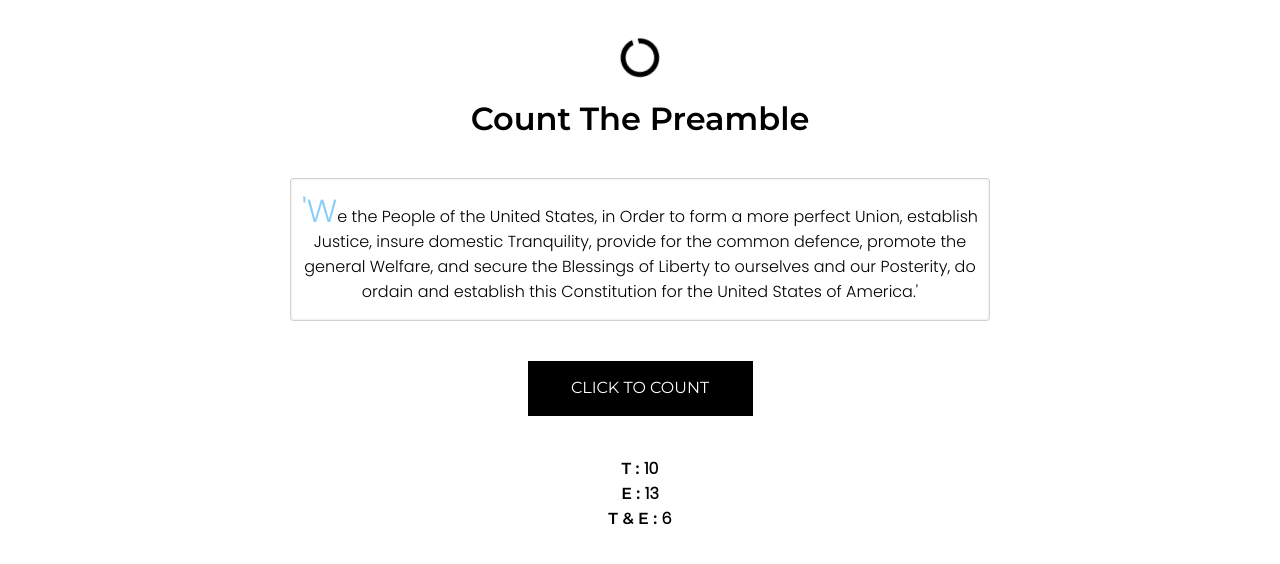
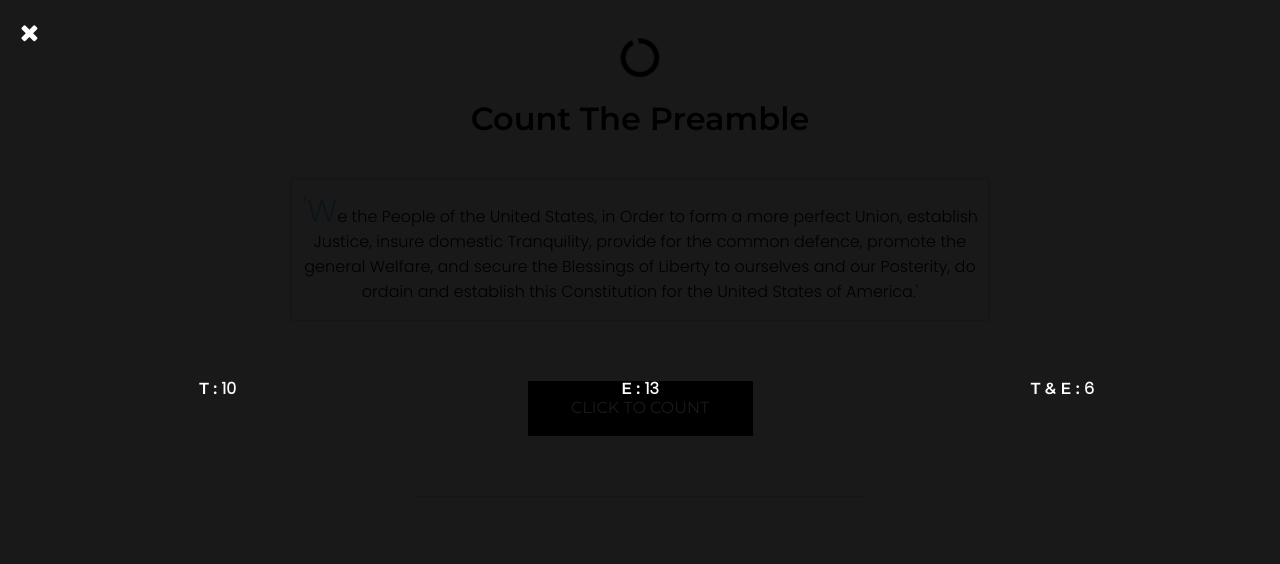
Before and after one commit to ear78/preamble, a plain HTML site: page index.html in a window 1280 px wide. Both pictures are taken after a click on the element "CLICK TO COUNT". Drawn offline with Linux system fonts and the light colour scheme.

Commit message:
finalized functionality and created some animations along with a modal

```diff
--- a/index.html
+++ b/index.html
@@ -16,12 +16,19 @@
             <div class="preamble-container">
                 <p>'We the People of the United States, in Order to form a more perfect Union, establish Justice, insure domestic Tranquility, provide for the common defence, promote the general Welfare, and secure the Blessings of Liberty to ourselves and our Posterity, do ordain and establish this Constitution for the United States of America.'</p>
             </div>
-            <div class="button" onclick="firstLast()">
+            <div class="button" onclick="showModal()">
                 Click To Count
             </div>
-            <p id="finalCount"></p>
+            <div class="line"></div>
+            <div id="modal">
+                <i onclick="closeModal()" class="fa fa-times close-modal" aria-hidden="true"></i>
+                <p id="finalCount"></p>
+            </div>
         </main>
 
+
+
+        <!-- SCRIPT TAGS -->
         <script type="text/javascript" src="scripts.js"></script>
     </body>
 </html>
--- a/scripts.js
+++ b/scripts.js
@@ -1,6 +1,7 @@
+"use strict";
 /* find all of the words that start with the letter 't' and return total.
 find all of the words that end with the letter 'e' and return total.
-find all of the words that start and end with the letter 't' and 'e'.
+find all of the words that start and end with the letter 't' and 'e' return total.
 */
 
 var preamble = 'We the People of the United States, in Order to form a more perfect Union, establish Justice, insure domestic Tranquility, provide for the common defence, promote the general Welfare, and secure the Blessings of Liberty to ourselves and our Posterity, do ordain and establish this Constitution for the United States of America.';
@@ -10,7 +11,7 @@ function firstLast() {
   var e = 0; // initialize e total
   var both = 0; // initialize both total
 
-  // arg1 split to array of substrings and set to lowercase
+  // split to array of substrings and set to lowercase
   var splitStr = preamble.toLowerCase().split(" ");
 
   for(var i = 0; i < splitStr.length; i++){
@@ -28,12 +29,30 @@ function firstLast() {
     }
    }
 
+
    // total up all forms of the counts
-   var total = "<div><span class='letters'>T : </span>" + t + "</div>" + "<div><span class='letters'> E : </span>" + e + "</div>" + "<span class='letters'>T & E : </span>" + both;
+   var total = "<div class='total-containers'><span class='letters'>T : </span>" + t + "</div>" + "<div class='total-containers'><span class='letters'> E : </span>" + e + "</div>" + "<div class='total-containers'><span class='letters'>T & E : </span>" + both + "</div>";
 
    // get element on page to print to page
    var print = document.getElementById('finalCount');
 
-  return print.innerHTML = total;
+   // RETURN STATEMENT
+   return print.innerHTML = total;
 
 }// END
+
+firstLast();
+
+
+/////////// ONCLICK EVENT TO SHOW MODAL DATA ////////////////
+
+var getModal = document.getElementById('modal');
+
+var showModal = function(){
+    getModal.style.transform = "translateY(0)";
+}
+
+var closeModal = function(){
+    getModal.style.transition = "all .7s ease";
+    getModal.style.transform = "translateY(-200vh)";
+}
--- a/styles.css
+++ b/styles.css
@@ -53,7 +53,7 @@ font-family: 'Poppins', sans-serif;
     text-transform: uppercase;
     font-family: montserrat;
     line-height: 3.4;
-    margin: 40px auto;
+    margin: 60px auto;
 }
 
 .button:hover {
@@ -61,9 +61,46 @@ font-family: 'Poppins', sans-serif;
     background: rgba(0,0,0,.85);
 }
 
+.line {
+    width: 65%;
+    background: lightgray;
+    height: 1px;
+    margin: 0 auto 60px;
+}
+
+#modal {
+    position: fixed;
+    background: rgba(0,0,0,.9);
+    top: 0;
+    left: 0;
+    width: 100vw;
+    height: 100vh;
+    color: white;
+    padding: 45vh 0;
+    transform: translateY(-200vh);
+    transition: .7s all ease;
+}
+
+.close-modal {
+    position: absolute;
+    top: 20px;
+    left: 20px;
+    font-size: 24px;
+}
+
+.close-modal:hover {
+    cursor: pointer;
+}
+
 #finalCount {
     text-align: center;
     font-weight: 600;
+    transition: .9s all ease;
+}
+
+.total-containers {
+    display: inline-block;
+    width: 33%;
 }
 
 .letters {
```
